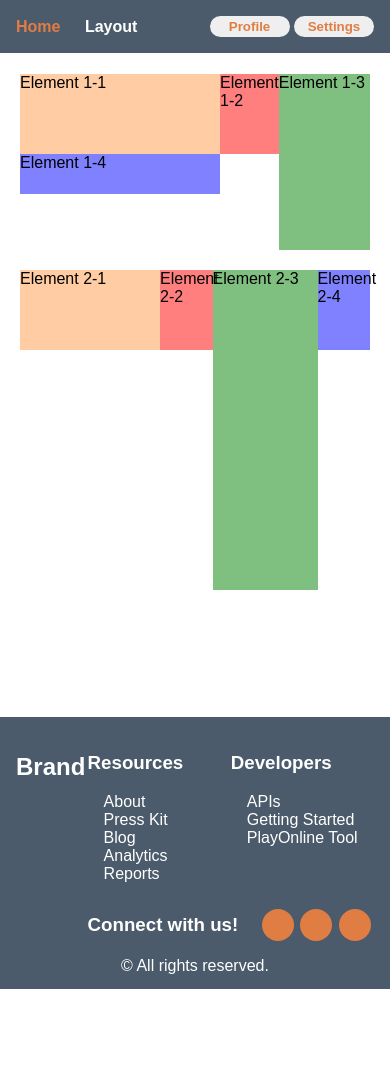
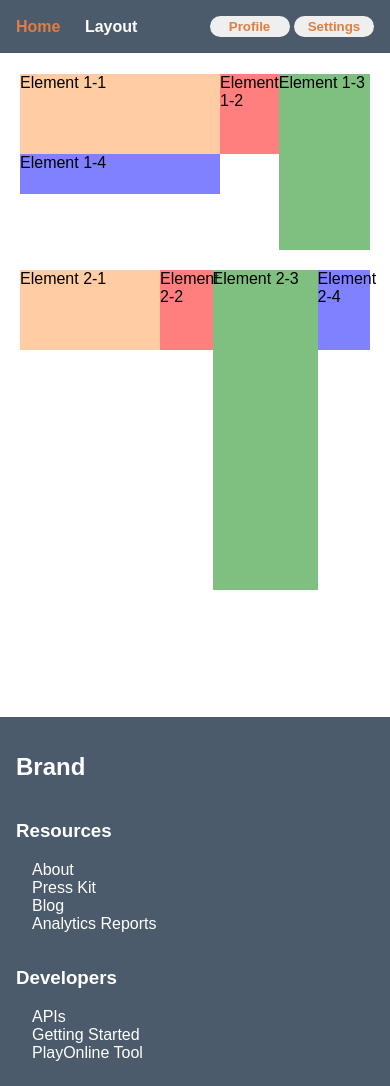
Before and after one commit to TranXuanHoang/TheWeb, a website: page CSS/03-grid/index.html in a window 390 px wide. Shown: the top 1086 px of the page. Before the commit the page ends 989 px from the top, so only its background shows below. Drawn offline with Linux system fonts and the light colour scheme.

Commit message:
Make footer of grid web app responsive

```diff
--- a/CSS/03-grid/common.css
+++ b/CSS/03-grid/common.css
@@ -129,3 +129,17 @@ footer a:hover {
   grid-area: copyright;
   text-align: center;
 }
+
+@media (max-width: 40rem) {
+  footer {
+    grid-template-columns: 100%;
+    grid-template-rows: auto;
+    grid-auto-rows: minmax(1rem, auto);
+    grid-template-areas:
+      "brand"
+      "resources"
+      "developers"
+      "connect"
+      "copyright";
+  }
+}
```
